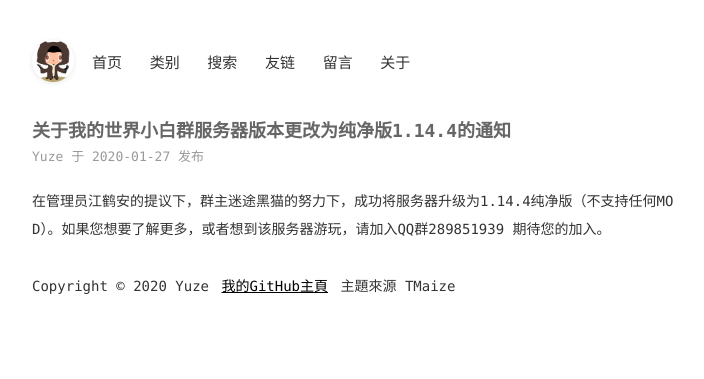
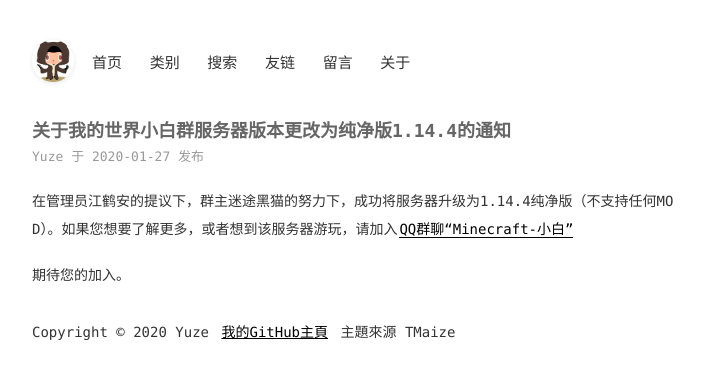
Before and after one commit to Rkgoange/Yuze, a Jekyll site: the page built from _posts/2020-1-27-theme-Minecaft.md, in a window 1280 px wide. Shown: the top 379 px of the page, without its empty margins (282-986 px from the left). Built offline with Jekyll 4.4.1, drawn with Linux system fonts in a browser that asks for light colours; comment, search, counter and statistics services are not loaded.

Commit message:
Update 2020-1-27-theme-Minecaft.md

```diff
--- a/_posts/2020-1-27-theme-Minecaft.md
+++ b/_posts/2020-1-27-theme-Minecaft.md
@@ -3,5 +3,6 @@ layout: mypost
 title: 关于我的世界小白群服务器版本更改为纯净版1.14.4的通知
 categories: [Minecraft]
 ---
-在管理员江鹤安的提议下，群主迷途黑猫的努力下，成功将服务器升级为1.14.4纯净版（不支持任何MOD）。如果您想要了解更多，或者想到该服务器游玩，请加入QQ群289851939
+在管理员江鹤安的提议下，群主迷途黑猫的努力下，成功将服务器升级为1.14.4纯净版（不支持任何MOD）。如果您想要了解更多，或者想到该服务器游玩，请加入[QQ群聊“Minecraft-小白”](https://jq.qq.com/?_wv=1027&k=5O9kaw1 "QQ群聊“Minecraft-小白”")
+
 期待您的加入。
```
